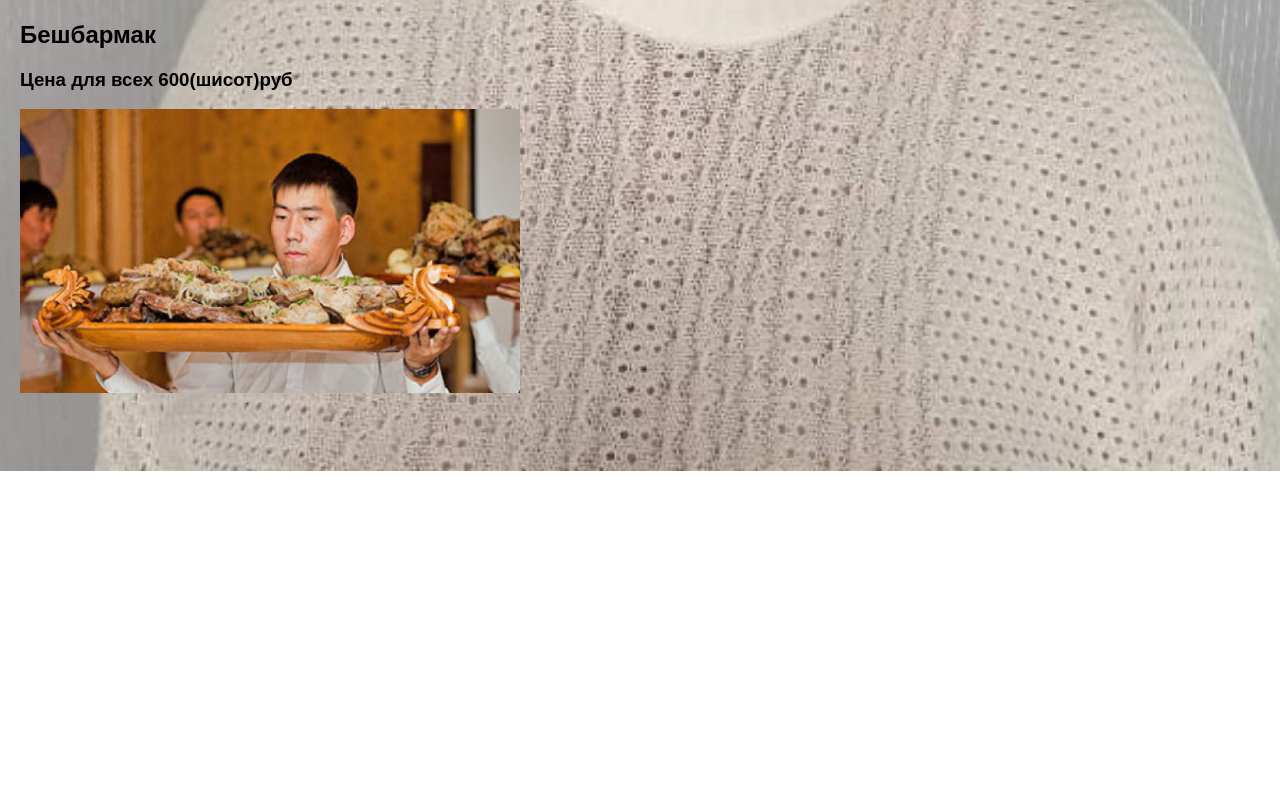
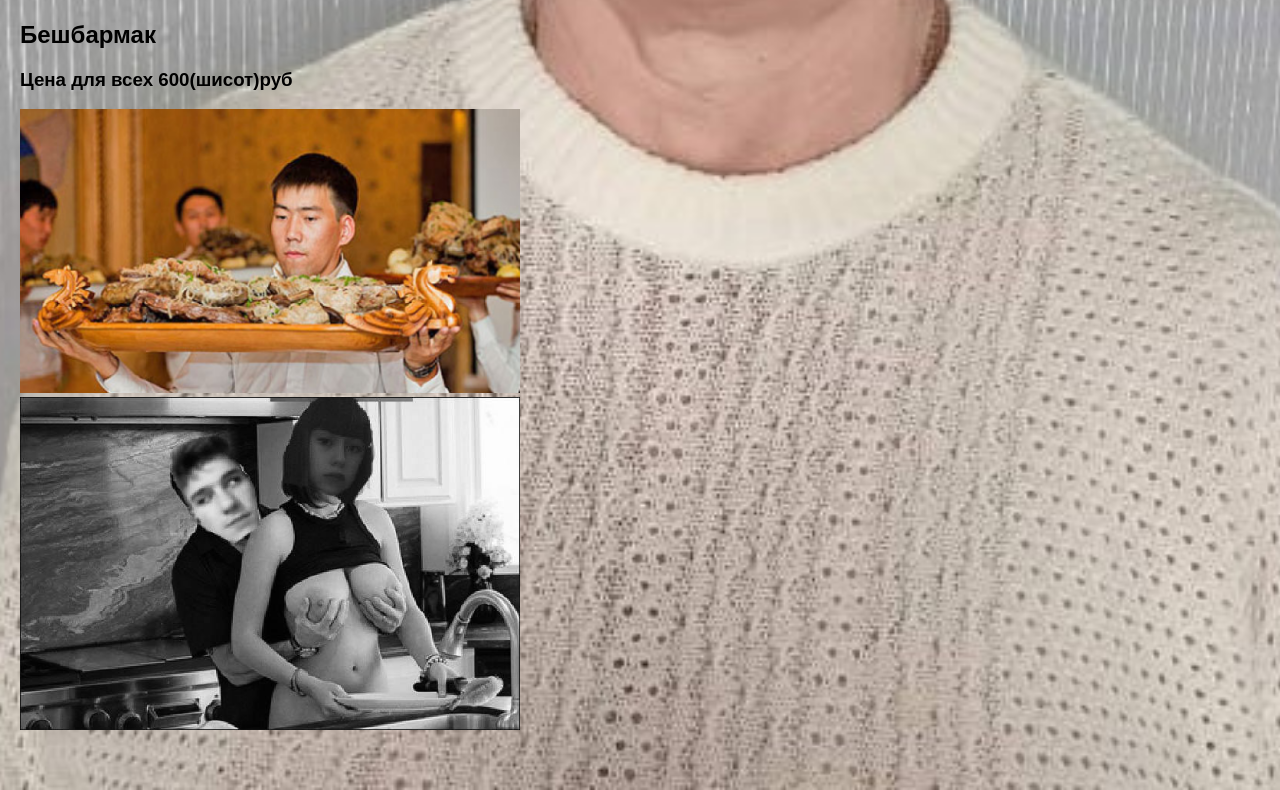
Before and after one commit to fvneral666/shaurma.github.io, a plain HTML site: page 2.html in a window 1280 px wide. Shown: the part 868-1658 px from the top of the page. Before the commit the page ends 1339 px from the top, so only its background shows below. Drawn offline with Linux system fonts and the light colour scheme.

Commit message:
Update 2.html

```diff
--- a/2.html
+++ b/2.html
@@ -26,6 +26,7 @@
         <h3>Цена для всех 600(шисот)руб</h3>
         <img src="бешбармак.jpg" width="500">
         <br>
+        <img src="photo_2024-03-13_23-39-58.jpg" width="500">
         <br>
         <br>
         <br>
```
